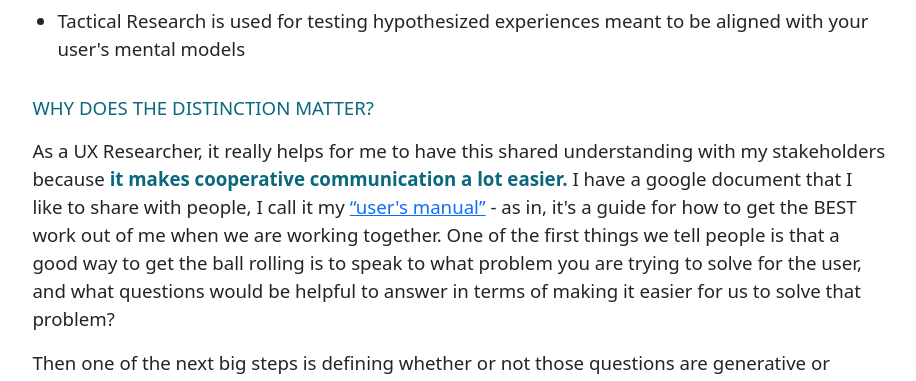
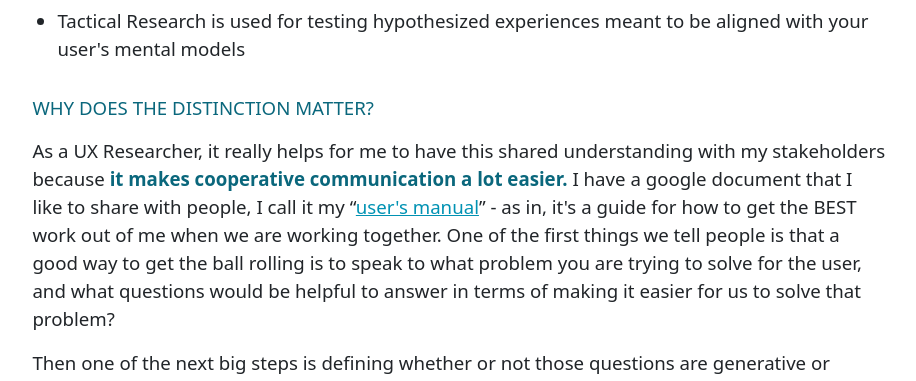
Before and after one commit to demckeen/jhmckeenuxr, a Next.js app: page /writing/generative-vs-tactical in a window 1280 px wide. Shown: the part 980-1361 px from the top of the page, without its empty margins (181-1097 px from the left). Built offline with nearby package versions, Linux system fonts and the light colour scheme.

Commit message:
styled blog link

```diff
--- a/pages/writing/generative-vs-tactical.js
+++ b/pages/writing/generative-vs-tactical.js
@@ -25,7 +25,7 @@ export default function Writing() {
           </div>
           <div className="content">
             <p className="subhead">Why does the distinction matter?</p>
-            <p>As a UX Researcher, it really helps for me to have this shared understanding with my stakeholders because <strong>it makes cooperative communication a lot easier.</strong> I have a google document that I like to share with people, I call it my <a href="/writing/henrys-manual" target="_blank" rel="_noreferrer">&ldquo;user&apos;s manual&rdquo;</a> - as in, it&apos;s a guide for how to get the BEST work out of me when we are working together. One of the first things we tell people is that a good way to get the ball rolling is to speak to what problem you are trying to solve for the user, and what questions would be helpful to answer in terms of making it easier for us to solve that problem?</p>
+            <p>As a UX Researcher, it really helps for me to have this shared understanding with my stakeholders because <strong>it makes cooperative communication a lot easier.</strong> I have a google document that I like to share with people, I call it my &ldquo;<a href="/writing/henrys-manual" target="_blank" rel="_noreferrer" className='in-text-link'>user&apos;s manual</a>&rdquo; - as in, it&apos;s a guide for how to get the BEST work out of me when we are working together. One of the first things we tell people is that a good way to get the ball rolling is to speak to what problem you are trying to solve for the user, and what questions would be helpful to answer in terms of making it easier for us to solve that problem?</p>
             <p>
             Then one of the next big steps is defining whether or not those questions are generative or tactical in nature. <strong>This can be very informative because there are certain methodologies which lend themselves to answering each type of question well. Certain methodologies employ activities associated with greater or lesser costs, longer or shorter timelines, etc. This makes it a lot easier for everyone to be level set around shared expectations</strong> that are accurate and empowering.
             </p>
--- a/styles/style.scss
+++ b/styles/style.scss
@@ -740,6 +740,14 @@ div.writing.container {
 .blog.container {
   max-width: 900px;
   margin: 3rem auto;
+  .in-text-link {
+    color: $primary-accent;
+    transition: all .2s ease-in-out;
+    &:hover {
+      color: $primary-dark;
+      transition: all .2s ease-in-out;
+    }
+  }
   p.title {
     color: $primary-accent;
     font-size: 1.5rem;
```
